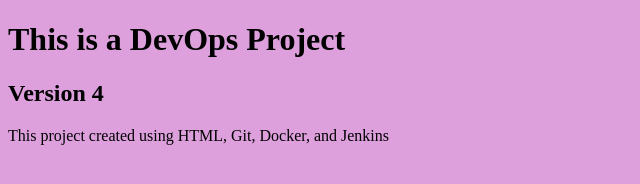
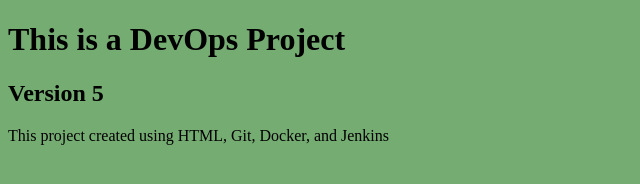
Before and after one commit to EsakkiCR/devops-lab, a plain HTML site: page index.html in a window 1280 px wide. Shown: the whole page, without its empty margins (0-640 px from the left). Drawn offline with Linux system fonts and the light colour scheme.

Commit message:
Version 5 Updated

```diff
--- a/index.html
+++ b/index.html
@@ -5,9 +5,9 @@
 			Welcome To My Project
 		</title>
 	</head>
-	<body style="background-color: #DDA0DD;" >
+	<body style="background-color: #75AC72;" >
 		<h1>This is a DevOps Project</h1>
-		<h2> Version 4</h2>
+		<h2> Version 5</h2>
 		<p>This project created using HTML, Git, Docker, and Jenkins </p>
 	</body>
 </html>
```
